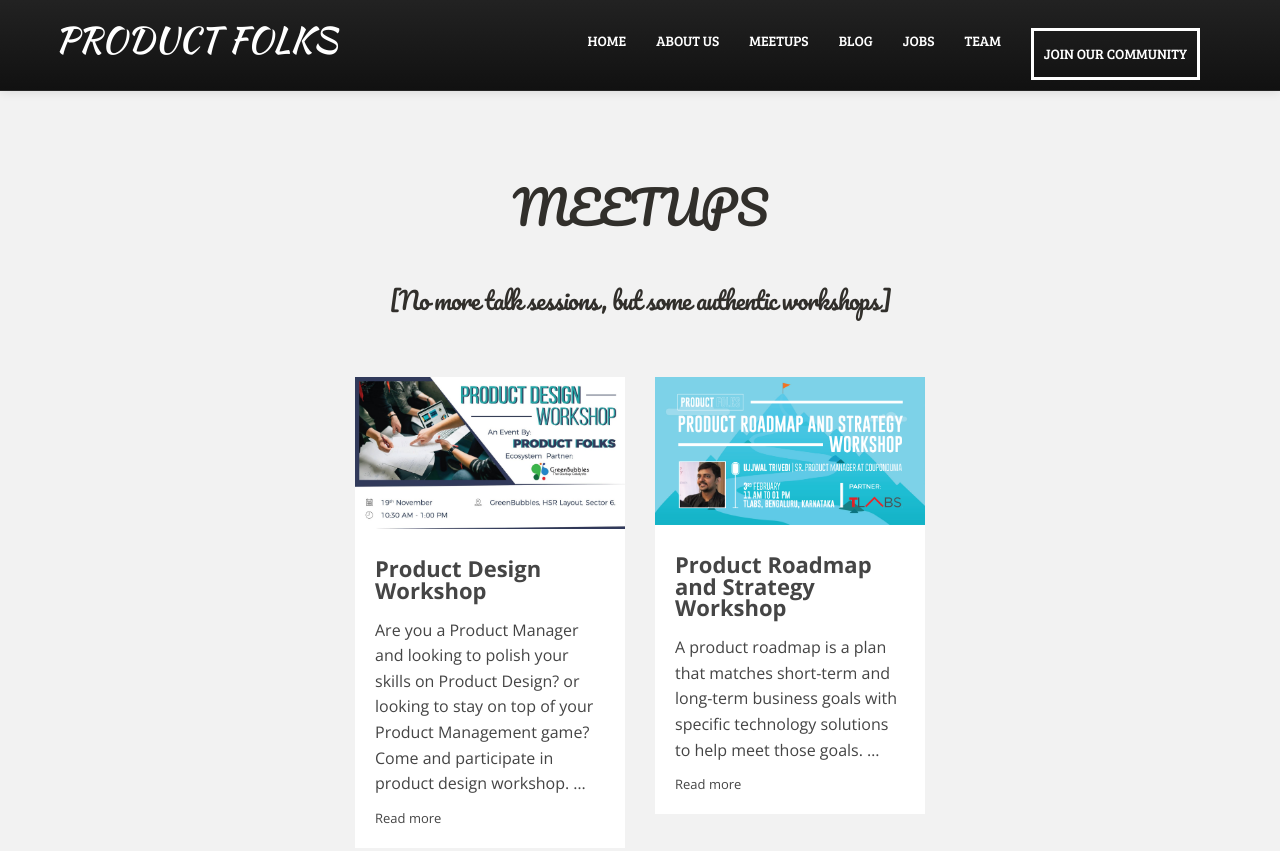
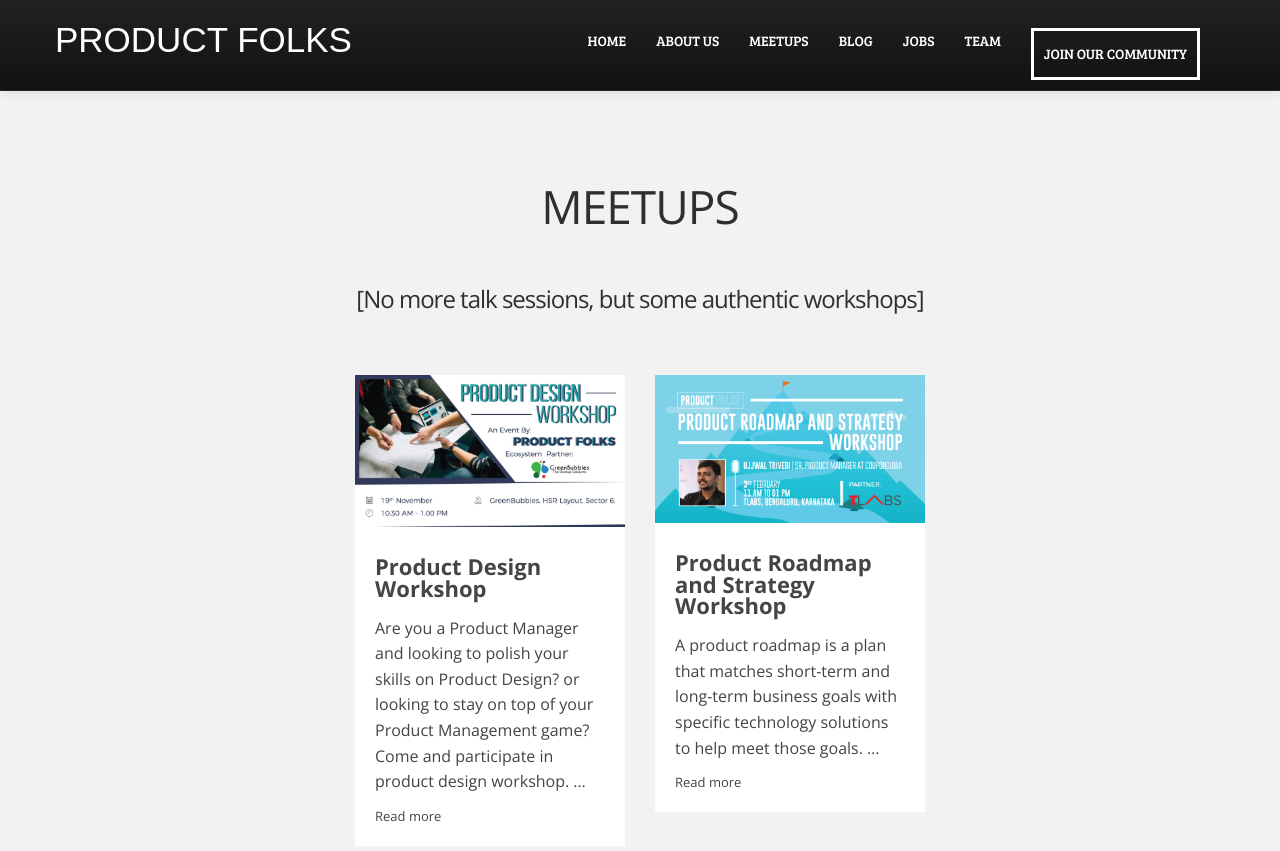
Before and after one commit to amritsreekumar/Product-Folks, a plain HTML site: page events.html in a window 1280 px wide. Shown: the top 851 px of the page. Drawn offline with nearby package versions, Linux system fonts and the light colour scheme.

Commit message:
Improved.

```diff
--- a/events.html
+++ b/events.html
@@ -20,7 +20,6 @@
         <div class="container">
           <!-- Responsive navbar --><a class="btn btn-navbar" data-toggle="collapse" data-target=".nav-collapse"><span class="icon-bar"></span><span class="icon-bar"></span><span class="icon-bar"></span>
         </a>
-          <link rel="stylesheet" href="https://fonts.googleapis.com/css?family=Kaushan+Script">
           <h1 class="brand"><a href="index.html">Product Folks</a></h1>
           <!-- navigation -->
           <nav class="pull-right nav-collapse collapse">
@@ -49,8 +48,7 @@
   </div>
   <section id="blog" class="section">
     <div class="container">
-      <link rel="stylesheet" href="https://fonts.googleapis.com/css?family=Pacifico">
-      <h4 style="font-family: 'Pacifico', serif; font-weight: 300">
+      <h4 style="font-weight: 300">
         <p>MEETUPS</p>
         <p>
           <font size="5">[No more talk sessions, but some authentic workshops]</font>
```
Also changed, not shown: jobs.html (+0 -1 lines), joinus.html (+1 -2 lines), moreevents.html (+0 -1 lines).
